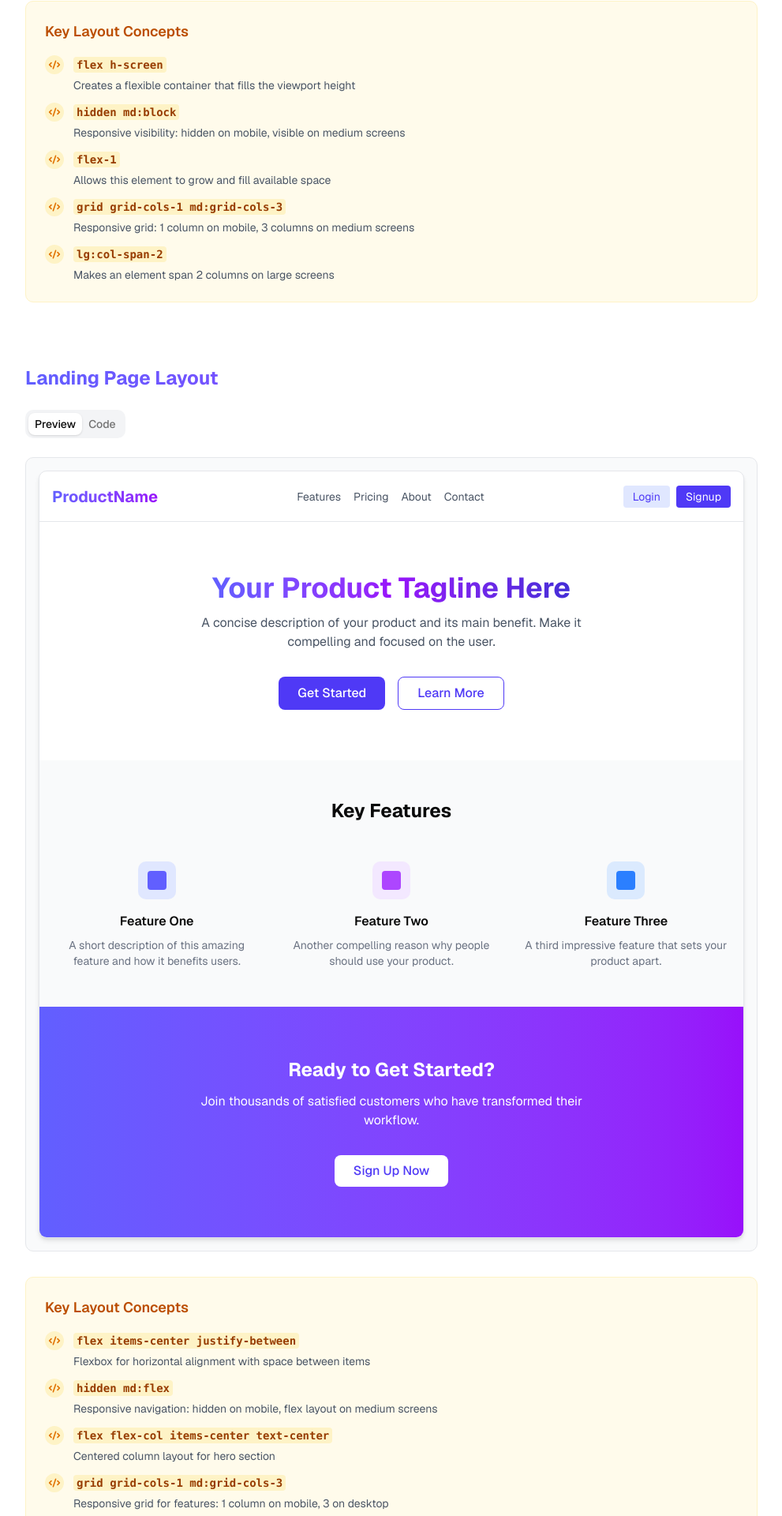
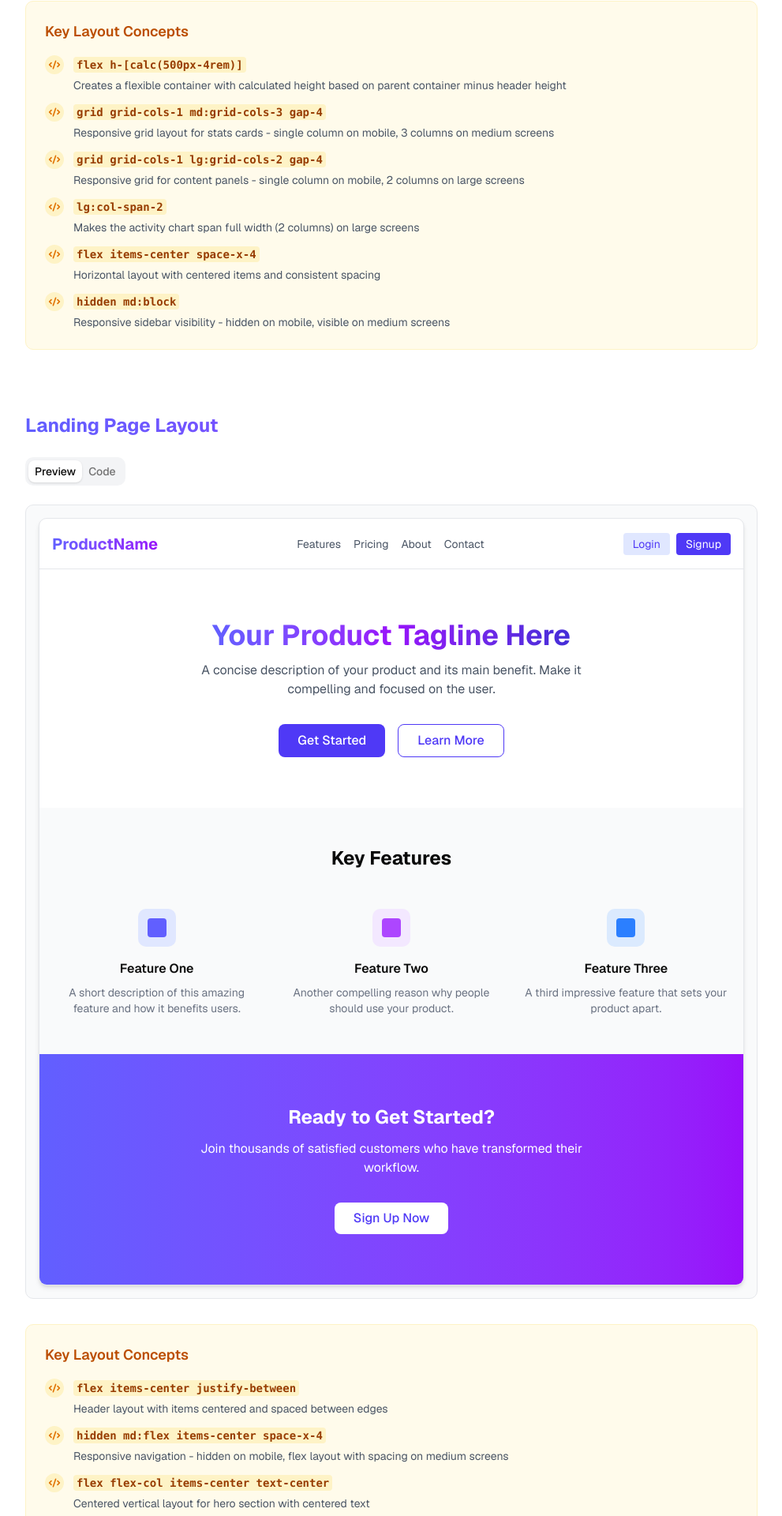
Before and after one commit to Neel738/layout-in-a-nutshell, a Next.js app: page /examples in a window 1280 px wide. Shown: the part 958-2878 px from the top of the page at 79% size, without its empty margins (288-1279 px from the left). Built offline with nearby package versions, Linux system fonts and the light colour scheme.

Commit message:
checkpoint

```diff
--- a/src/app/components/CopyableCode.tsx
+++ b/src/app/components/CopyableCode.tsx
@@ -111,7 +111,7 @@ export default function CopyableCode({
   };
 
   return (
-    <div className="relative w-full overflow-hidden rounded-lg border border-gray-200 dark:border-gray-800 bg-gray-50 dark:bg-gray-900 max-h-[500px] overflow-y-auto">
+    <div className="relative w-full overflow-hidden rounded-lg border border-gray-200 dark:border-gray-800 bg-gray-50 dark:bg-gray-900 ">
       <div className="flex items-center justify-between px-4 py-2 border-b border-gray-200 dark:border-gray-800 bg-gray-100 dark:bg-gray-800">
         <span className="text-xs font-medium text-gray-500 dark:text-gray-400">
           {language}
@@ -132,7 +132,7 @@ export default function CopyableCode({
           <span>{copied ? "Copied!" : "Copy"}</span>
         </button>
       </div>
-      <pre className="p-4 text-sm font-mono overflow-x-auto whitespace-pre-wrap">
+      <pre className="p-4 text-sm font-mono overflow-x-auto whitespace-pre-wrap max-h-[500px] overflow-y-auto">
         {renderHighlightedCode()}
       </pre>
     </div>
--- a/src/app/examples/page.tsx
+++ b/src/app/examples/page.tsx
@@ -2,9 +2,18 @@
 
 import { Tabs, TabsList, TabsTrigger, TabsContent } from "@/components/ui/tabs";
 import CopyableCode from "../components/CopyableCode";
-import { dashboardCode } from "@/app/examples/raw-code/dashboard";
-import { landingPageCode } from "@/app/examples/raw-code/landing-page";
-import { cardGridCode } from "@/app/examples/raw-code/card-grid";
+import {
+  dashboardCode,
+  dashboardHighlightedParts,
+} from "@/app/examples/raw-code/dashboard";
+import {
+  landingPageCode,
+  landingPageHighlightedParts,
+} from "@/app/examples/raw-code/landing-page";
+import {
+  cardGridCode,
+  cardGridHighlightedParts,
+} from "@/app/examples/raw-code/card-grid";
 
 // Example components
 const DashboardLayout = () => (
@@ -355,88 +364,21 @@ export default function ExamplesPage() {
       title: "Dashboard Layout",
       codeSnippet: dashboardCode,
       example: <DashboardLayout />,
-      highlightedParts: [
-        {
-          text: "flex h-screen",
-          explanation:
-            "Creates a flexible container that fills the viewport height",
-        },
-        {
-          text: "hidden md:block",
-          explanation:
-            "Responsive visibility: hidden on mobile, visible on medium screens",
-        },
-        {
-          text: "flex-1",
-          explanation: "Allows this element to grow and fill available space",
-        },
-        {
-          text: "grid grid-cols-1 md:grid-cols-3",
-          explanation:
-            "Responsive grid: 1 column on mobile, 3 columns on medium screens",
-        },
-        {
-          text: "lg:col-span-2",
-          explanation: "Makes an element span 2 columns on large screens",
-        },
-      ],
+      highlightedParts: dashboardHighlightedParts,
     },
     {
       id: "landing-page-layout",
       title: "Landing Page Layout",
       codeSnippet: landingPageCode,
       example: <LandingPageLayout />,
-      highlightedParts: [
-        {
-          text: "flex items-center justify-between",
-          explanation:
-            "Flexbox for horizontal alignment with space between items",
-        },
-        {
-          text: "hidden md:flex",
-          explanation:
-            "Responsive navigation: hidden on mobile, flex layout on medium screens",
-        },
-        {
-          text: "flex flex-col items-center text-center",
-          explanation: "Centered column layout for hero section",
-        },
-        {
-          text: "grid grid-cols-1 md:grid-cols-3",
-          explanation:
-            "Responsive grid for features: 1 column on mobile, 3 on desktop",
-        },
-        {
-          text: "max-w-4xl mx-auto",
-          explanation: "Centers a container with maximum width",
-        },
-      ],
+      highlightedParts: landingPageHighlightedParts,
     },
     {
       id: "card-grid-layout",
       title: "Card Grid Layout",
       codeSnippet: cardGridCode,
       example: <CardLayoutExample />,
-      highlightedParts: [
-        {
-          text: "grid grid-cols-1 sm:grid-cols-2 lg:grid-cols-3 xl:grid-cols-4",
-          explanation:
-            "Multi-breakpoint responsive grid: adapts at small, large, and extra large screens",
-        },
-        {
-          text: "flex flex-col",
-          explanation: "Vertical flexbox layout for card content",
-        },
-        {
-          text: "flex-1",
-          explanation: "Allows description to take available vertical space",
-        },
-        {
-          text: "flex justify-between items-center",
-          explanation:
-            "Horizontal flexbox with items at opposite ends and vertically centered",
-        },
-      ],
+      highlightedParts: cardGridHighlightedParts,
     },
   ];
 
--- a/src/app/examples/raw-code/card-grid.ts
+++ b/src/app/examples/raw-code/card-grid.ts
@@ -28,3 +28,30 @@ export const cardGridCode = `
     </div>
   </div>
 `;
+
+export const cardGridHighlightedParts = [
+  {
+    text: "grid grid-cols-1 sm:grid-cols-2 lg:grid-cols-3 xl:grid-cols-4 gap-4",
+    explanation:
+      "Highly responsive grid that adapts across multiple breakpoints - 1 column on mobile, 2 on small screens, 3 on large, and 4 on extra large screens",
+  },
+  {
+    text: "flex flex-col",
+    explanation: "Vertical flexbox layout for card content structure",
+  },
+  {
+    text: "flex-1",
+    explanation:
+      "Allows card description to grow and fill available vertical space",
+  },
+  {
+    text: "flex justify-between items-center",
+    explanation:
+      "Horizontal layout for card footer with items spread apart and vertically centered",
+  },
+  {
+    text: "h-40",
+    explanation:
+      "Fixed height for card image area maintaining consistent card appearance",
+  },
+];
--- a/src/app/examples/raw-code/dashboard.ts
+++ b/src/app/examples/raw-code/dashboard.ts
@@ -133,3 +133,35 @@ export const dashboardCode = `
     </div>
   </div>
 `;
+
+export const dashboardHighlightedParts = [
+  {
+    text: "flex h-[calc(500px-4rem)]",
+    explanation:
+      "Creates a flexible container with calculated height based on parent container minus header height",
+  },
+  {
+    text: "grid grid-cols-1 md:grid-cols-3 gap-4",
+    explanation:
+      "Responsive grid layout for stats cards - single column on mobile, 3 columns on medium screens",
+  },
+  {
+    text: "grid grid-cols-1 lg:grid-cols-2 gap-4",
+    explanation:
+      "Responsive grid for content panels - single column on mobile, 2 columns on large screens",
+  },
+  {
+    text: "lg:col-span-2",
+    explanation:
+      "Makes the activity chart span full width (2 columns) on large screens",
+  },
+  {
+    text: "flex items-center space-x-4",
+    explanation: "Horizontal layout with centered items and consistent spacing",
+  },
+  {
+    text: "hidden md:block",
+    explanation:
+      "Responsive sidebar visibility - hidden on mobile, visible on medium screens",
+  },
+];
--- a/src/app/examples/raw-code/landing-page.ts
+++ b/src/app/examples/raw-code/landing-page.ts
@@ -91,3 +91,33 @@ export const landingPageCode = `
     </section>
   </div>
 `;
+
+export const landingPageHighlightedParts = [
+  {
+    text: "flex items-center justify-between",
+    explanation: "Header layout with items centered and spaced between edges",
+  },
+  {
+    text: "hidden md:flex items-center space-x-4",
+    explanation:
+      "Responsive navigation - hidden on mobile, flex layout with spacing on medium screens",
+  },
+  {
+    text: "flex flex-col items-center text-center",
+    explanation: "Centered vertical layout for hero section with centered text",
+  },
+  {
+    text: "grid grid-cols-1 md:grid-cols-3 gap-8",
+    explanation:
+      "Responsive features grid - single column on mobile, 3 columns on medium screens with generous spacing",
+  },
+  {
+    text: "max-w-4xl mx-auto",
+    explanation:
+      "Container with maximum width and horizontal auto margins for centering",
+  },
+  {
+    text: "bg-gradient-to-r from-indigo-500 to-purple-600",
+    explanation: "Beautiful gradient background for visual emphasis",
+  },
+];
```
